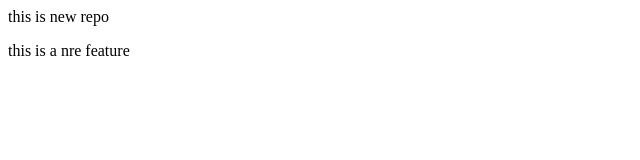
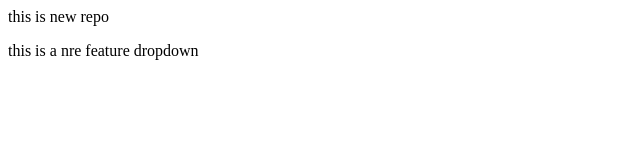
Before and after one commit to ManviSharivastava24/localrepo, a plain HTML site: page index.html in a window 1280 px wide. Shown: the full height of the page, 0-640 px from the left. Drawn offline with Linux system fonts and the light colour scheme.

Commit message:
add drop

```diff
--- a/index.html
+++ b/index.html
@@ -1,2 +1,2 @@
 <p>this is new repo</p>
-<p> this is a nre feature</p>
+<p> this is a nre feature dropdown</p>
```
